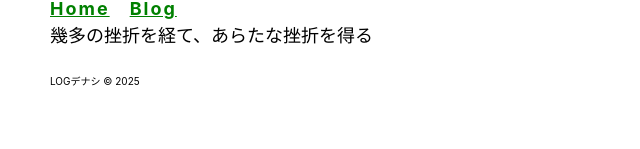
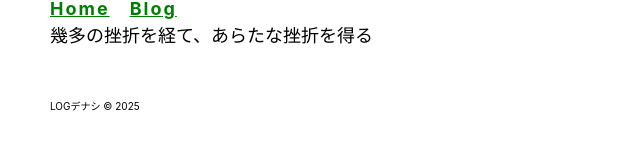
Before and after one commit to suhirock/suhirock.github.io, a SvelteKit app: page / in a window 1280 px wide. Shown: the part 205-354 px from the top of the page, without its empty margins (0-640 px from the left). Built offline with nearby package versions, Linux system fonts and the light colour scheme.

Commit message:
パッケージアップデート

```diff
--- a/src/app.css
+++ b/src/app.css
@@ -22,6 +22,10 @@ pre{
     border-radius: 10px;
     overflow-x: auto;
     font-size: 1.4rem;
+}
+
+.postBody h2{
+    margin-top: 8rem;
 }
 
 /* Shiki デュアルテーマ（ライトモード） */
--- a/src/routes/footer.svelte
+++ b/src/routes/footer.svelte
@@ -2,7 +2,7 @@
 	import * as config from '$lib/config'
 </script>
 
-<footer class="mt-10">
+<footer class="mt-20">
 	<p>{config.title} &copy {new Date().getFullYear()}</p>
 </footer>
 
```
Also changed, not shown: package.json (+15 -15 lines), src/posts/2026/04/start.md (+6 -0 lines), 1 other file (tests, documents, lock files or other folders).
